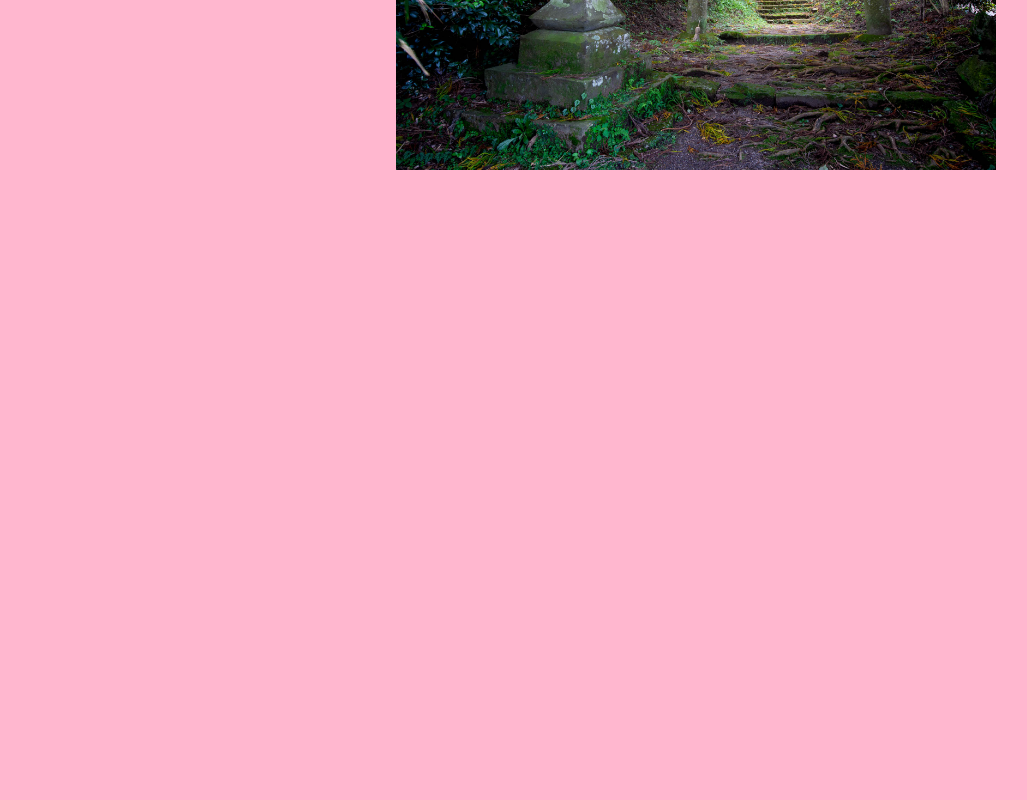
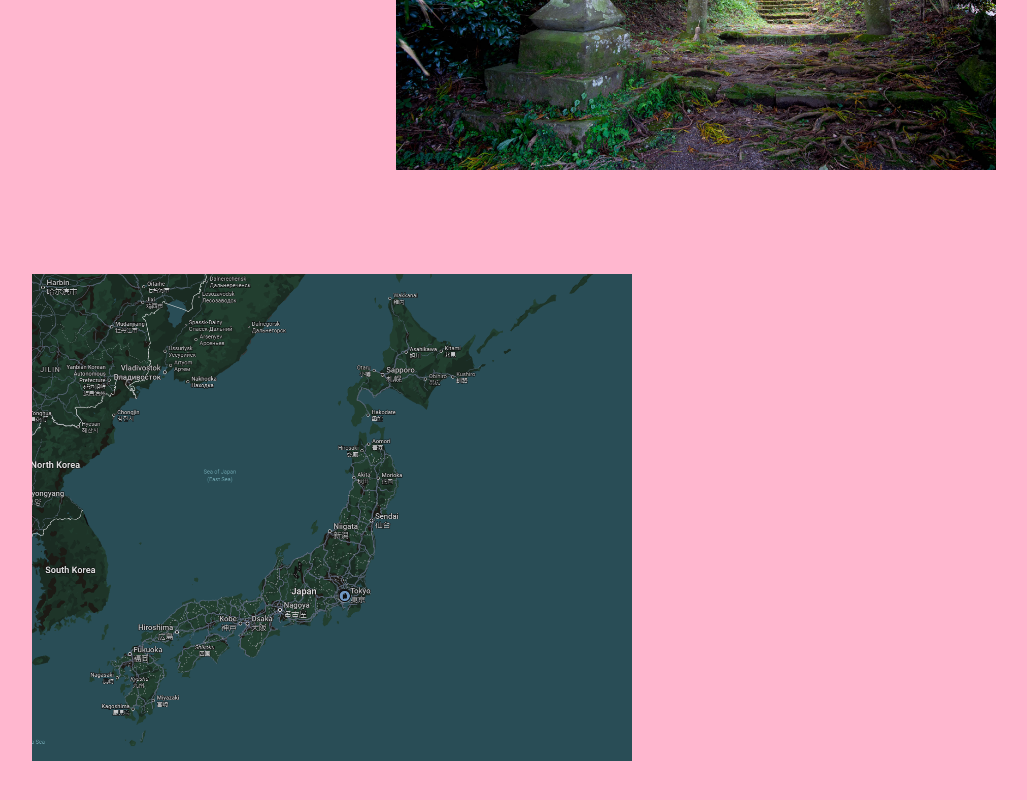
Before and after one commit to SadTset/Tierwelt, a plain HTML site: page index.html in a window 1280 px wide. Shown: the part 1620-2420 px from the top of the page, without its empty margins (176-1203 px from the left). Before the commit the page ends 1894 px from the top, so only its background shows below. Drawn offline with Linux system fonts and the light colour scheme.

Commit message:
head ouch

```diff
--- a/css/style.css
+++ b/css/style.css
@@ -74,3 +74,7 @@ img {width: 600px;
                 padding: 500px 0px 0px 0px;
 
 }
+
+#japan {margin: 200px;
+
+}
--- a/index.html
+++ b/index.html
@@ -28,5 +28,8 @@
 <figure id="Waldschrein">
   <img src="pics/serene-japanese-forest-shrine-gate.jpg" alt="Japanischer Waldschrein">
 </figure>
+<figure id="japan">
+  <img src="pics/Screenshot 2025-09-25 151141.png" alt="">
+</figure>
 </body>
 </html>
```
Also changed, not shown: pages/Contact.html (+1 -1 lines), pages/Content.html (+1 -1 lines), pics/Screenshot 2025-09-25 151141.png (added).
